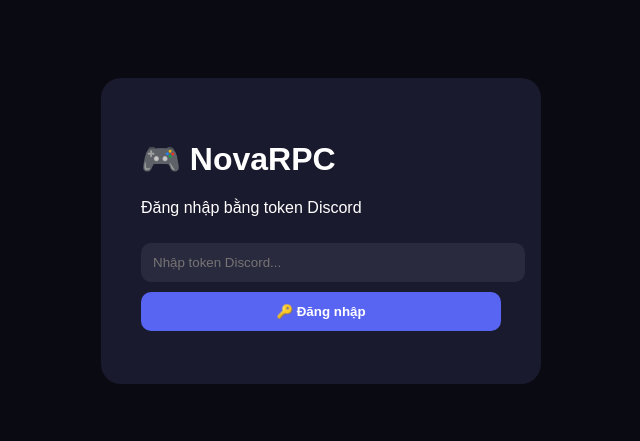
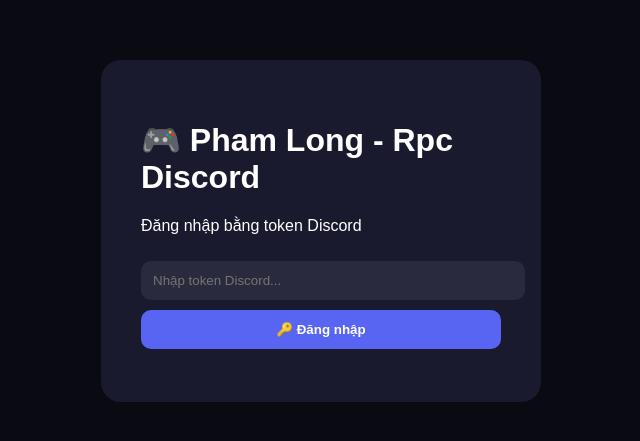
Before and after one commit to vietnamesee/cailozmemay36, a website: page view/login.html in a window 1280 px wide. Shown: the part 177-618 px from the top of the page, without its empty margins (319-959 px from the left). Drawn offline with Linux system fonts and the light colour scheme.

Commit message:
Update login.html

```diff
--- a/view/login.html
+++ b/view/login.html
@@ -12,7 +12,7 @@
 </head>
 <body>
     <div class="box">
-        <h1>🎮 NovaRPC</h1>
+        <h1>🎮 Pham Long - Rpc Discord</h1>
         <p>Đăng nhập bằng token Discord</p>
         <input id="token" placeholder="Nhập token Discord..." type="password">
         <button onclick="login()">🔑 Đăng nhập</button>
```
